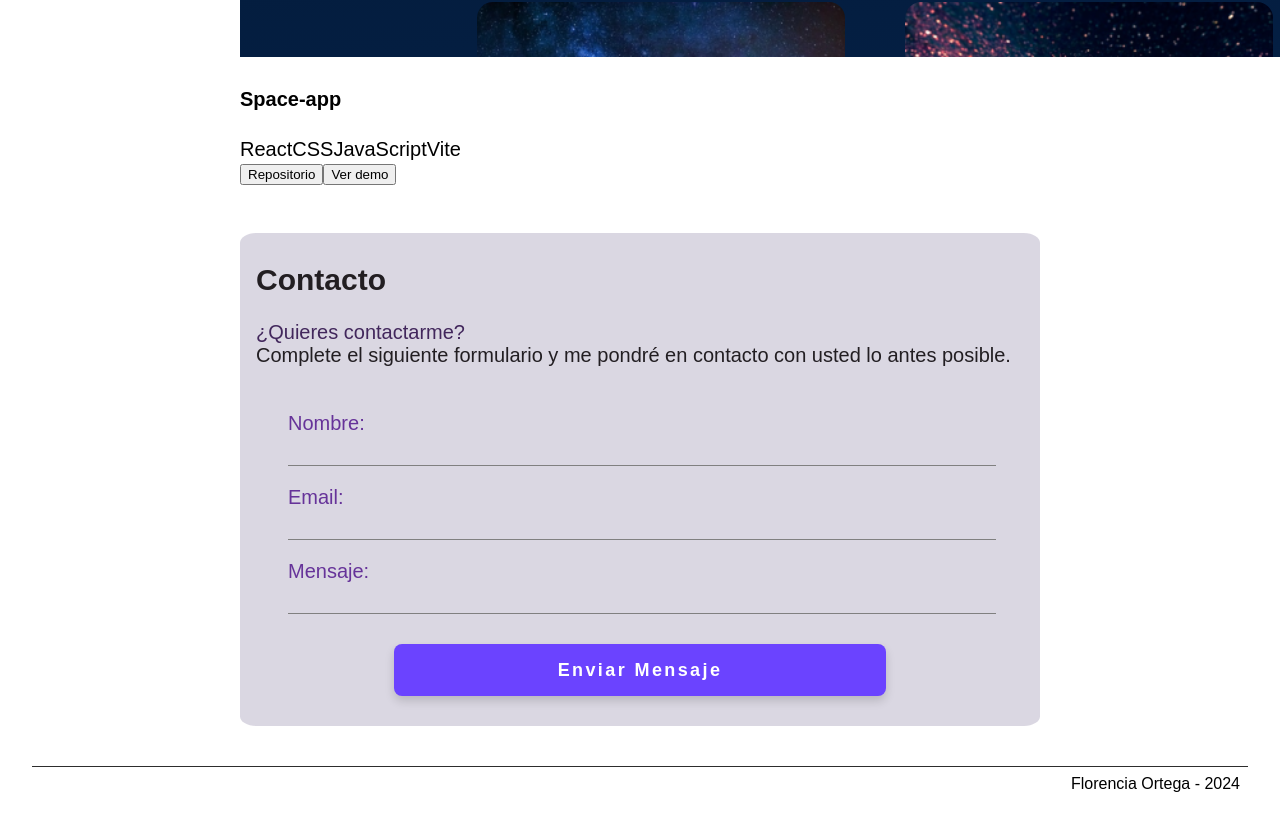
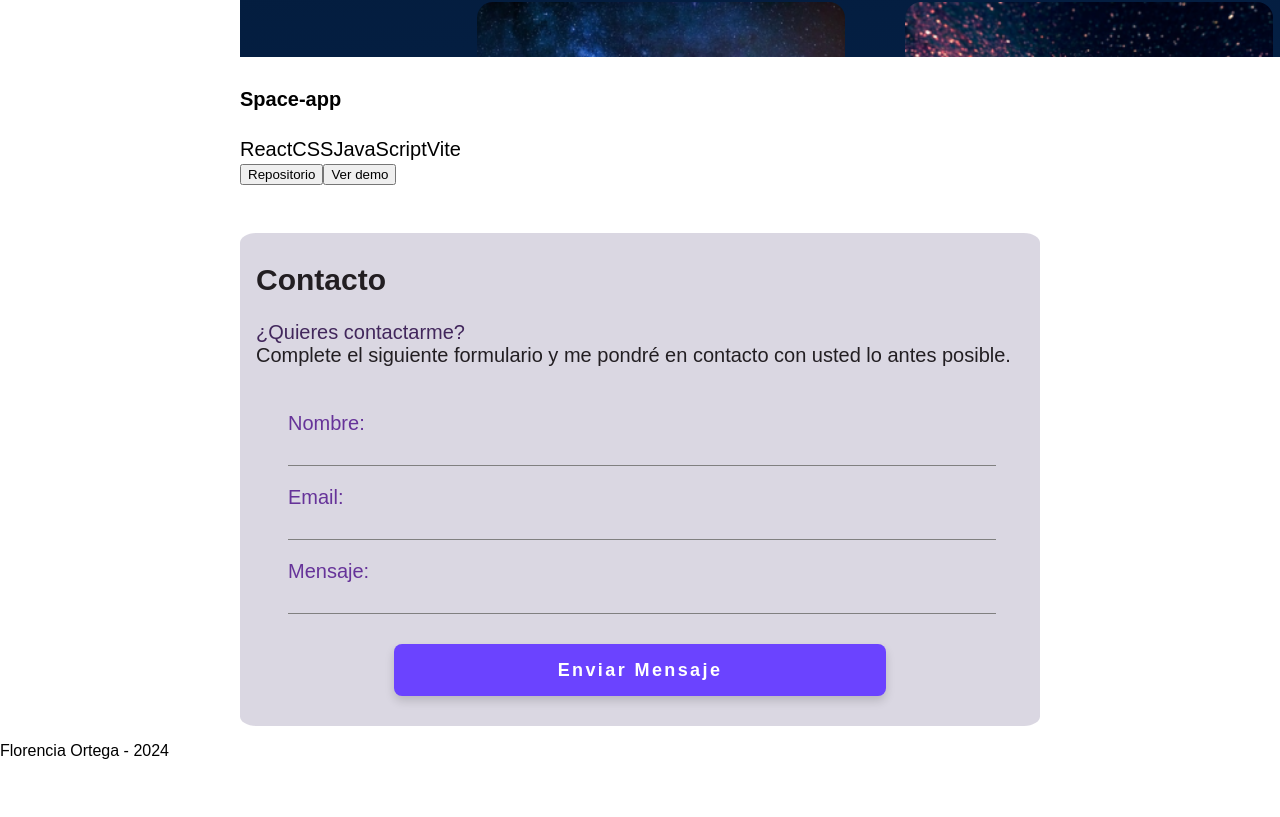
Before and after one commit to FlorenciaOrtega82/Portfolio-personal-React, a React (Vite) app: page / in a window 1280 px wide. Shown: the part 3713-4530 px from the top of the page. After the commit the page ends 4489 px from the top, so only its background shows below. Built offline with nearby package versions, Linux system fonts and the light colour scheme; a web font is replaced by a local one.

Commit message:
Cambios en navegación y footer

```diff
--- a/src/components/Footer/Footer.module.css
+++ /dev/null
@@ -1,12 +0,0 @@
-.container__footer {
-    display: flex;
-    justify-content: end;
-    border-top: 1px solid #2d2d2d;
-    margin: 2.5rem 2rem 1rem 2rem;
-}
-
-.parrafo__footer {
-    font-size: 16px;
-    margin: 0.5rem;
-    font-weight: 400;
-}
--- a/src/components/Footer/index.jsx
+++ b/src/components/Footer/index.jsx
@@ -1,9 +1,8 @@
-import styles from "./Footer.module.css";
 
 const Footer = () => {
     return (
-        <div className={styles.container__footer}>
-            <p className={styles.parrafo__footer}>Florencia Ortega - 2024</p>
+        <div className='flex justify-end border-black border-t-[1px] mt-10 mx-2 mb-4'>
+            <p className='text-base m-2'>Florencia Ortega - 2024</p>
         </div>
     );
 };
--- a/src/components/Navbar/index.jsx
+++ b/src/components/Navbar/index.jsx
@@ -2,7 +2,7 @@ import LinkInicio from "./LinkInicio";
 
 const Navbar = () => {
     return (
-        <div className="flex justify-evenly max-2xl:px-24 pt-8 p-4 max-sm:pt-6 ">
+        <div className="flex justify-evenly sticky top-0 backdrop-blur-[2.5px] max-2xl:px-24 pt-8 p-4 max-sm:pt-6  max-[375px]:px-1 ">
             <LinkInicio seccion="Sobre mi" />
             <LinkInicio seccion="Skills" />
             <LinkInicio seccion="Formación" />
--- a/src/components/Secciones/SeccionFormacion/index.jsx
+++ b/src/components/Secciones/SeccionFormacion/index.jsx
@@ -3,7 +3,7 @@ import Formacion from "./Formacion";
 
 const SeccionFormacion = () => {
     return (
-        <section id="formación">
+        <section id="formación" className='pt-10 -mt-10'>
             <Titulo titulo="Formación académica" />
             <div className='flex justify-around flex-col '>
                 <Formacion
--- a/src/components/Secciones/SeccionProyectos/index.jsx
+++ b/src/components/Secciones/SeccionProyectos/index.jsx
@@ -7,7 +7,7 @@ import org from "./image/org-app.png";
 
 const SeccionProyecto = () => {
     return (
-        <section id="proyectos">
+        <section id="proyectos" className="pt-10 -mt-10">
             <Titulo titulo="Proyectos" />
             <Proyecto
                 imagen={encriptador}
--- a/src/components/Secciones/SeccionSkills/index.jsx
+++ b/src/components/Secciones/SeccionSkills/index.jsx
@@ -8,7 +8,7 @@ import Vite from "./svg-vite";
 
 const SeccionSkills = () => {
     return (
-        <section id="skills">
+        <section id="skills" className='pt-10 -mt-10'>
             <Titulo titulo="Skills" />
             <div className="flex justify-center items-center flex-row gap-12 max-sm:w-16">
                 <img
--- a/src/components/Secciones/Titulo/index.jsx
+++ b/src/components/Secciones/Titulo/index.jsx
@@ -2,7 +2,7 @@
 const Titulo = ({ titulo }) => {
     return (
         <>
-            <h2 className='text-stone-950 text-center tracking-wide text-xl font-bold pt-9 pb-5'>{titulo}</h2>
+            <h2 className='text-stone-950 text-center tracking-wide text-xl font-bold pt-9 pb-5 mt-10'>{titulo}</h2>
         </>
     );
 };
```
Also changed, not shown: src/components/SobreMi/index.jsx (+4 -4 lines).
